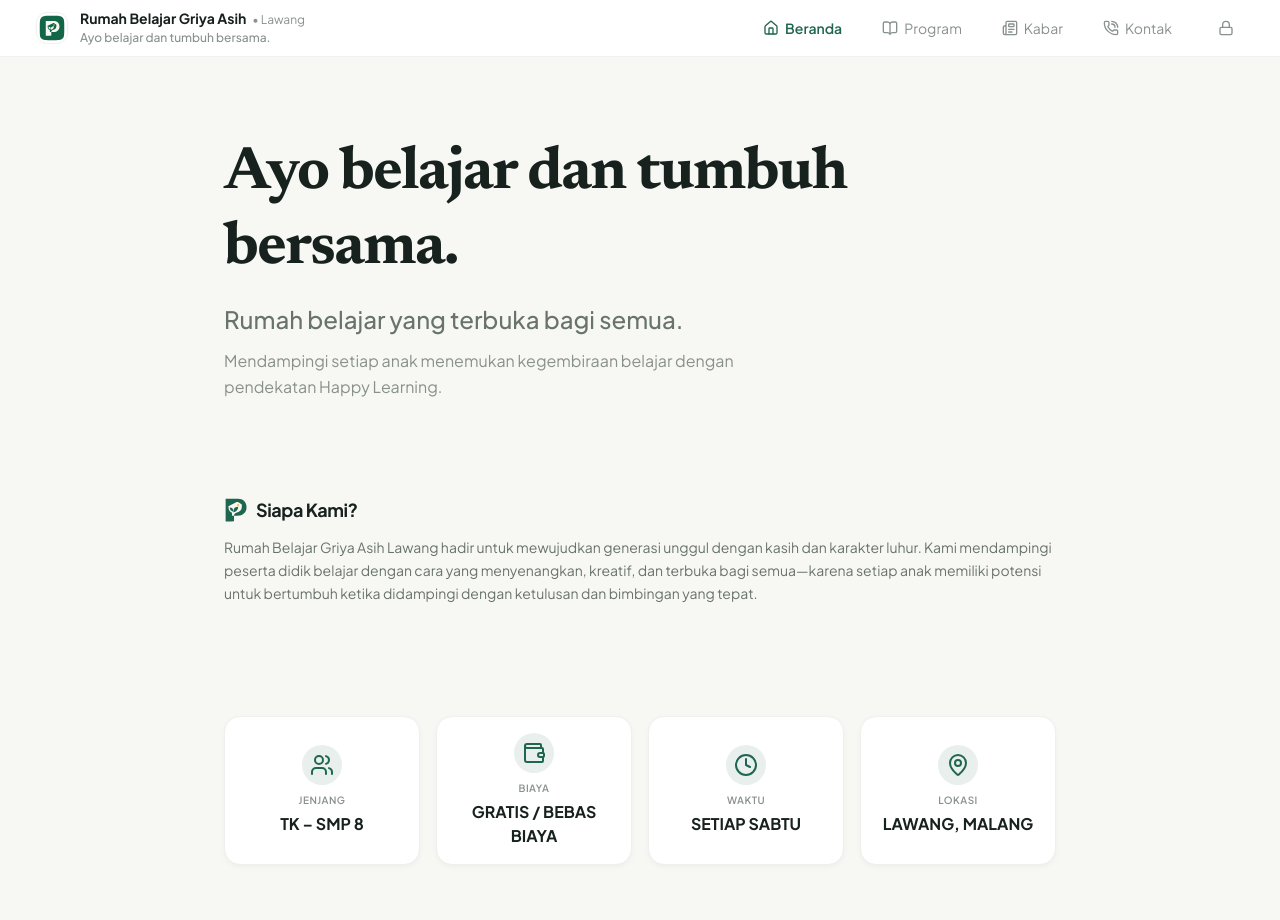
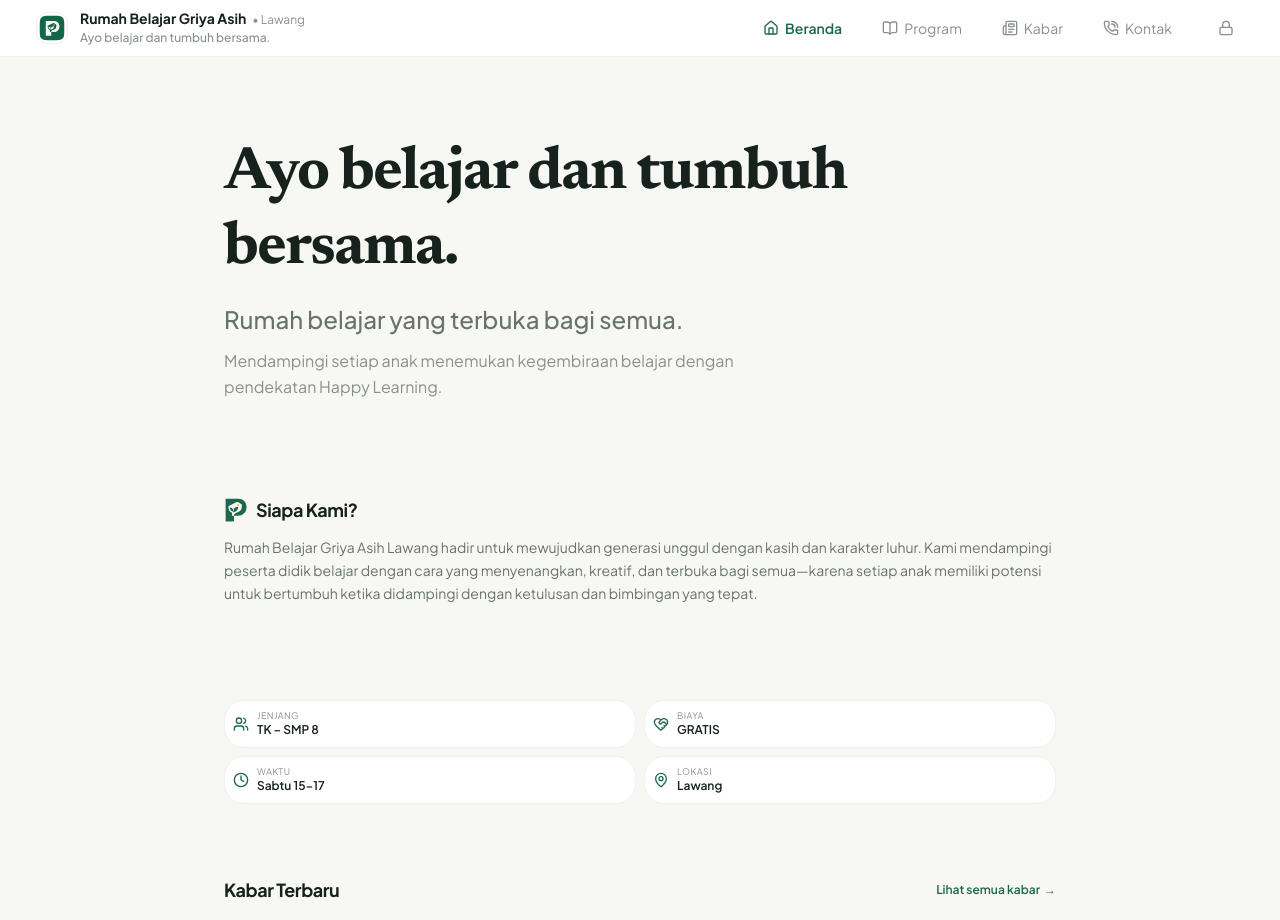
Before and after one commit to amanonexpro-maker/pmki_rumahbelajar, a Next.js app in the folder apps/web/: page / in a window 1280 px wide. Shown: the top 920 px of the page. Built offline with nearby package versions, Linux system fonts and the light colour scheme; no server answers; the database is empty.

Commit message:
fix(public): implement compact 2x2 horizontal grid with smart truncation for quick facts

```diff
--- a/apps/web/src/features/public/components/public-curated-home.tsx
+++ b/apps/web/src/features/public/components/public-curated-home.tsx
@@ -2,6 +2,7 @@ import * as React from "react";
 import Image from "next/image";
 import Link from "next/link";
 import { ICON_MAP } from "@/config/icons";
+import { HOURS, UNIT } from "@/config/site";
 import { formatToIndonesianStandard } from "@/utils/date-formatter";
 import type { PublicPortalDataDTO } from "../types/public-types";
 
@@ -48,7 +49,7 @@ function PMKIMarkIcon({
  * Server Component yang merender alur naratif 6 section berurutan:
  * 1. Hero: Emosi & Identitas (Editorial Newsreader serif, subjudul hangat, tanpa tombol CTA).
  * 2. Siapa Kami: Narasi misi kanonikal repo (id="siapa-kami" deep link contract).
- * 3. Quick Facts: Grid responsif 4 trust cards sinyal kepercayaan (Jenjang, Biaya, Waktu, Lokasi).
+ * 3. Quick Facts: Grid 2x2 horizontal padat dengan smart truncation (Jenjang, Biaya, Waktu, Lokasi).
  * 4. Sorotan Kabar: Bukti sosial dinamis (artikel dominan + album pendamping / fallback).
  * 5. Intip Program: Eksplorasi kurikulum 3 program utama dengan ikon semantik.
  * 6. Ajakan Bergabung: Jembatan konversi akhir (CTA primer ke /kontak?tab=siswa, secondary ke /kontak).
@@ -58,30 +59,30 @@ export function PublicCuratedHome({ data }: PublicCuratedHomeProps) {
   const latestAlbum = data.galleryItems?.[0];
   const topPrograms = data.programs.slice(0, 3);
 
-  const trustCards = [
+  const quickFactsData = [
     {
-      id: "jenjang",
-      icon: ICON_MAP.peserta,
       label: "JENJANG",
-      value: data.metrics?.educationLevelsValue ?? "TK – SMP Kelas 8",
+      iconKey: "peserta",
+      fullValue: data?.metrics?.educationLevelsValue || "TK hingga SMP Kelas 8",
+      shortValue: "TK – SMP 8",
     },
     {
-      id: "biaya",
-      icon: ICON_MAP.donasi,
       label: "BIAYA",
-      value: "GRATIS / BEBAS BIAYA",
+      iconKey: "biaya",
+      fullValue: "GRATIS / BEBAS BIAYA",
+      shortValue: "GRATIS",
     },
     {
-      id: "waktu",
-      icon: ICON_MAP.waktu,
       label: "WAKTU",
-      value: "SETIAP SABTU",
+      iconKey: "waktu",
+      fullValue: `${HOURS.day} • ${HOURS.window}`,
+      shortValue: "Sabtu 15-17",
     },
     {
-      id: "lokasi",
-      icon: ICON_MAP.lokasi,
       label: "LOKASI",
-      value: "LAWANG, MALANG",
+      iconKey: "lokasi",
+      fullValue: UNIT.location,
+      shortValue: UNIT.location,
     },
   ];
 
@@ -129,36 +130,41 @@ export function PublicCuratedHome({ data }: PublicCuratedHomeProps) {
         </p>
       </section>
 
-      {/* 3. QUICK FACTS STRIP MENJADI TRUST CARDS */}
+      {/* 3. QUICK FACTS STRIP (Compact Horizontal Grid 2x2) */}
       <section
         aria-label="Fakta praktis bimbingan belajar"
-        className="max-w-4xl mx-auto px-4 sm:px-6 lg:px-8 py-6 sm:py-8"
+        className="max-w-4xl mx-auto px-4 sm:px-6 lg:px-8 py-4 sm:py-6"
       >
-        <div className="grid grid-cols-2 md:grid-cols-4 gap-4 mt-8">
-          {trustCards.map((card) => {
-            const IconComponent = card.icon;
-            return (
-              <div
-                key={card.id}
-                className="flex flex-col items-center justify-center p-4 bg-surface border border-border-subtle rounded-card shadow-sm"
-              >
-                {/* Ikon Besar */}
-                <div className="mb-2 p-2 bg-primary/10 rounded-full">
-                  {IconComponent && (
-                    <IconComponent aria-hidden="true" className="w-6 h-6 text-primary shrink-0" />
-                  )}
-                </div>
-                {/* Label Kategori */}
-                <span className="text-[10px] uppercase tracking-wider font-semibold text-muted-foreground mb-1">
-                  {card.label}
+        <div className="grid grid-cols-2 gap-2 mt-6">
+          {quickFactsData.map((fact) => (
+            <div
+              key={fact.label}
+              className="flex items-center gap-2 p-2 bg-surface border border-border-subtle rounded-lg min-h-[48px]"
+              aria-label={`${fact.label}: ${fact.fullValue}`}
+            >
+              {/* A. IKON KECIL (VALIDASI KEY EKSPLISIT) */}
+              {(() => {
+                const IconComp = ICON_MAP[fact.iconKey];
+                if (!IconComp) return null;
+                return (
+                  <IconComp
+                    className="w-4 h-4 shrink-0 text-primary"
+                    aria-hidden="true"
+                  />
+                );
+              })()}
+
+              {/* B. TEKS STACKED MICRO (LABEL ATAS, NILAI BAWAH) */}
+              <div className="flex flex-col justify-center overflow-hidden w-full">
+                <span className="text-[9px] uppercase tracking-wider text-muted-foreground leading-none mb-0.5 truncate">
+                  {fact.label}
                 </span>
-                {/* Nilai Utama */}
-                <span className="text-sm sm:text-base font-bold text-foreground text-center">
-                  {card.value}
+                <span className="text-xs font-semibold text-foreground leading-tight whitespace-nowrap">
+                  {fact.shortValue}
                 </span>
               </div>
-            );
-          })}
+            </div>
+          ))}
         </div>
       </section>
 
```
Also changed, not shown: 1 other file (tests, documents, lock files or other folders).
